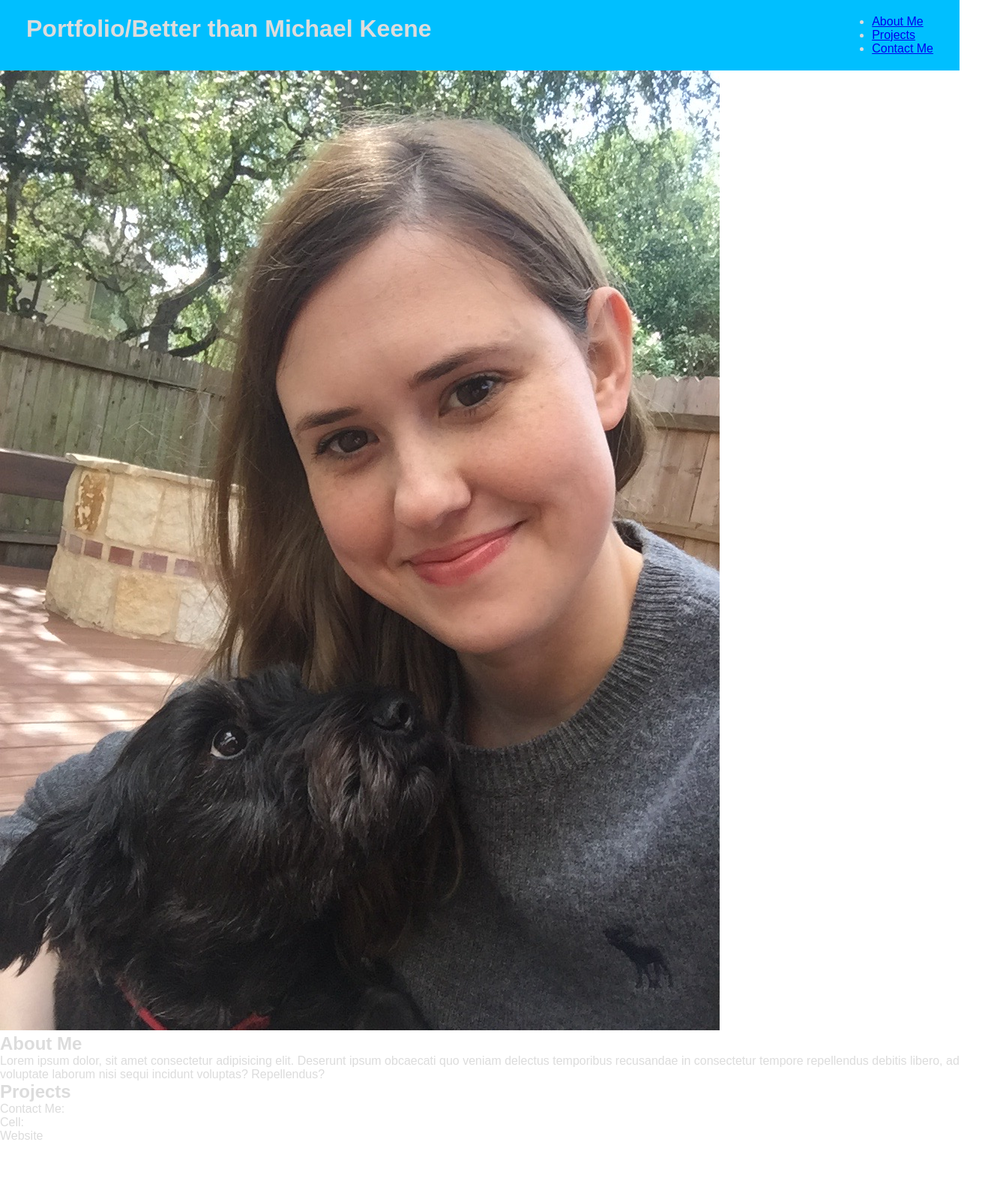
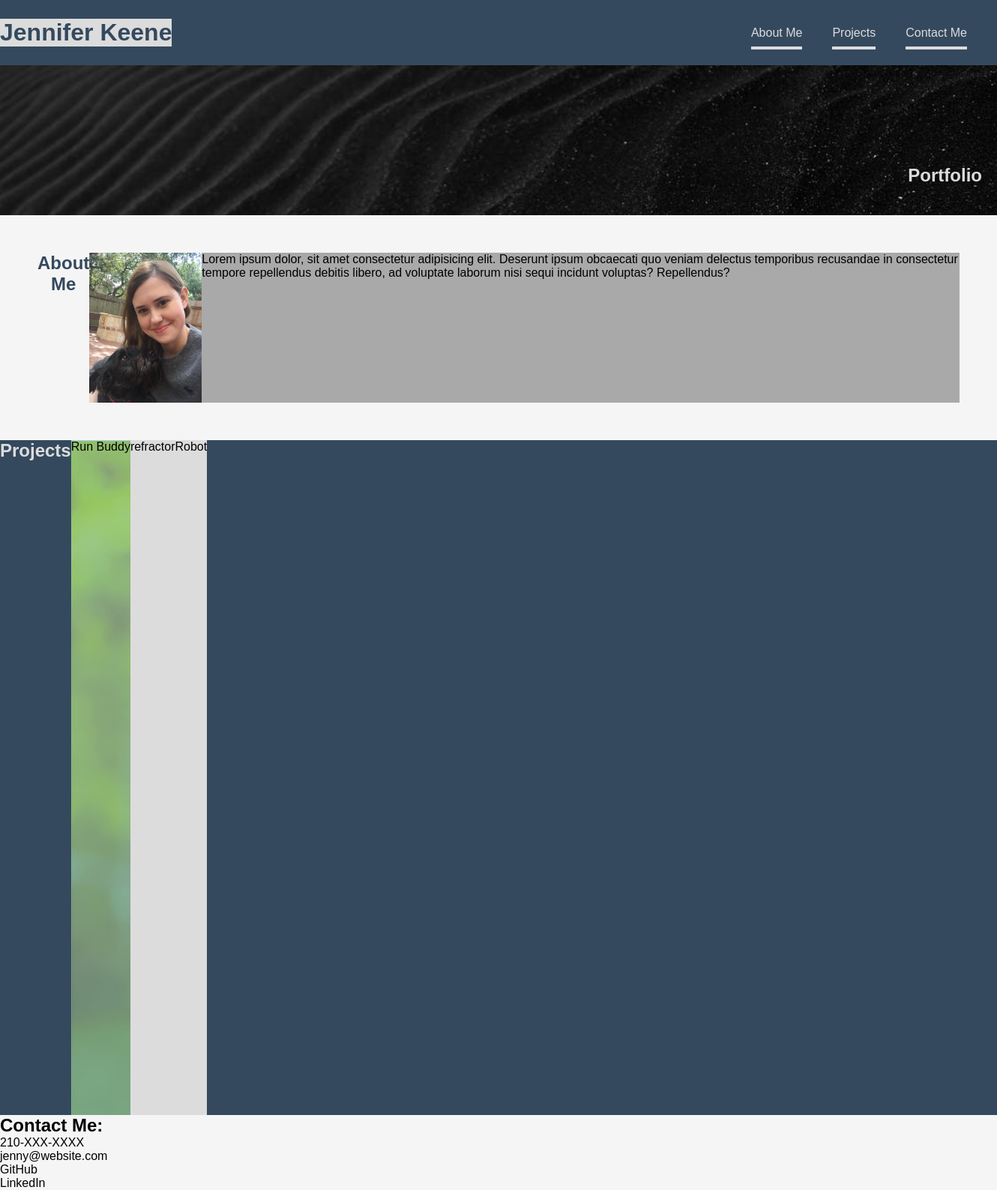
Before and after one commit to jennyk1989/portfolio, a plain HTML site: page index.html in a window 1280 px wide. Shown: the whole page at 75% size, 1330 px wide, since content can reach past the window. Before the commit the page ends 1524 px from the top, so only its background shows below. Drawn offline with Linux system fonts and the light colour scheme.

Commit message:
a lot of CSS work

```diff
--- a/assets/css/style.css
+++ b/assets/css/style.css
@@ -1,20 +1,145 @@
+/*overrides default CSS style*/
 * {
-    box-sizing: border-box;
     margin: 0;
     padding: 0;
+    box-sizing: border-box;
+}
+/*********    Variables    *********/
+
+
+/********BODY*********/
+/*BODY body style*/
+body {
+    background-color: whitesmoke;
+    font-family: Arial, Helvetica, sans-serif;
+    display: flex;
+    flex-direction: column;
+    justify-content: space-between;
+    flex-wrap: wrap;
+    margin: 0;
+    text-decoration: none;
 }
 
-/*body style*/
-body {
-    color:gainsboro;
-    font-family: Arial, Helvetica, sans-serif;
-}
-
+/*********    Child 1...Header    *********/
 /* header & navigation bar styling */
 header {
-    padding: 20px 35px;
-    background-color:deepskyblue;
+
     display: flex;
     justify-content: space-between;
     flex-wrap: wrap;
+    list-style: none;
+
+    background-color: #34495E;
+    color:gainsboro;
+
 }
+
+header h1 {
+    background-color: gainsboro;
+    color: #34495E;
+    margin-top: 25px;
+    margin-bottom: 25px;
+}
+
+header nav {
+    display: flex;
+    justify-content: space-around;
+
+}
+header nav ul {
+    display: flex;
+    flex-wrap: wrap;
+    justify-content: space-between;
+    align-items: center;
+    padding-right: 20px;
+    list-style: none;
+
+}
+
+header nav ul li {
+    margin: 10px 20px;
+}
+
+header nav ul li a {
+    text-decoration: none;
+    color: gainsboro;
+    border-bottom: 4px solid;
+    padding: 10px 0;
+}
+
+/*-------------------------------------------------------------------------*/
+
+/*********    Child 2...hero section    *********/
+/* "Portfolio" & background image styling*/
+.hero {
+    height: 200px;
+    background-image: url("../images/black-sand.jpeg");
+    background-size: cover;
+}
+
+.hero h1 {
+    display: flex;
+    justify-content: flex-end;
+    color: gainsboro;
+    margin-top: 10%;
+    margin-right: 20px;
+}
+/*-------------------------------------------------------------------------*/
+
+/*********     Child 3...about me Section     *********/
+
+/* "about me" section styling*/
+.aboutme {
+    width: 100%;
+    padding: 25px;
+    margin: 25px;
+    display: flex;
+    flex-direction: row;
+    flex-wrap: none;
+    justify-content: space-around;
+}
+
+/**GRANDKID 1..."about me"**/
+.aboutme h2 {
+    color: #34495E;
+    text-align: center;
+}
+/**GRANDKID 2...image**/
+.aboutme img {
+    height: 200px;
+}
+
+/**GRANDKID 3...text*/
+.aboutme p {
+    background-color: darkgray;
+}
+/*-------------------------------------------------------------------------*/
+
+/*********     Child 4...projects Section     *********/
+.projects {
+    display: flex;
+    flex-direction: row;
+    background-color: #34495E;
+    height: 900px;
+}
+
+.projects h2 {
+    color:gainsboro;
+
+}
+.project-boxes {
+    display: flex;
+    background-color: gainsboro;
+}
+
+.run-buddy {
+    background-image: url("../images/hero-bg.jpeg");
+}
+/*-------------------------------------------------------------------------*/
+
+/*********     Child 5...footer/ contact me Section     *********/
+.footer {
+    background-color: #34495E;
+    display: flex;
+}
+/*-------------------------------------------------------------------------*/
--- a/index.html
+++ b/index.html
@@ -3,88 +3,99 @@
     <head>
         <meta charset="UTF-8">
         <meta name= "viewpport" content="width=device-width, initial scale=1.0">
-        <!--link to CSS styling-->
         <link rel="stylesheet" href="./assets/css/style.css">
         <title>Jennifer Keene</title>
     </head>
 
     <body>
-        <!--header-->
+        <!--CHILD ONE...header-->
         <header>
-            <h1>
-                Portfolio/Better than Michael Keene
-            </h1>
+            <span>
+                <h1>Jennifer Keene</h1>
+            </span>
 
             <!--nav bar-->
             <nav>
                 <ul>
-                    <li>
-                        <a href="#About-Me">About Me</a>
-                    </li>
-                    <li>
-                        <a href="#Projects">Projects</a>
-                    </li>
-                    <li>
-                        <a href=#Contact">Contact Me</a>
-                    </li>
+                    <li> <a href="#About-Me">About Me</a> </li>
+                    <li> <a href="#Projects">Projects</a> </li>
+                    <li> <a href=#Contact">Contact Me</a> </li>
                 </ul>
             </nav>
         </header>
 
-        <!--hero section-->
+        <!--CHILD TWO...hero section-->
         <section class="hero">
+            <h1>Portfolio</h1>
+        </section>
+
+        <!--CHILD THREE...about me section-->
+        <section id= "aboutme" class="aboutme">
+            <h2>About Me</h2>
                 <!--image of me-->
             <img src="./assets/images/jennyk.JPG">
-        </section>
-
-        <!--about me section-->
-        <section id= "About-Me">
-            <h2>About Me</h2>
             <p>
                     Lorem ipsum dolor, sit amet consectetur adipisicing elit. Deserunt ipsum obcaecati quo veniam delectus temporibus recusandae in consectetur tempore repellendus debitis libero, ad voluptate laborum nisi sequi incidunt voluptas? Repellendus?
             </p>
         </section>
 
-        <!--work/projects section-->
-        <section id="Projects">
+        <!--CHILD FOUR...work/projects section-->
+        <section id="Projects" class=projects>
             <h2>Projects</h2>
+            <section class="project-boxes">
 
                 <!--run buddy project-->
-
+                <article class="run-buddy">
+                    Run Buddy
+                </article>
                 <!--subtitle HTML/CSS-->
 
                 <!--link to project-->
 
                 <!--code refractor project-->
+                <article class="refractor">
 
+                    refractor
+                </article>
                 <!--subtitle HTML/CSS refractor-->
 
                 <!--link to project-->
 
                 <!--robot game project-->
-
+                <article class="robot">
+                    Robot
+                </article>
                 <!--subtitle JavaScript-->
 
                 <!--link to project-->
 
             </section>
+        </section>
 
-        <!--footer-->
+        <!--CHILD FIVE...footer/contact info-->
         <footer id="Contact">
+            <h2>
                 Contact Me:
+            </h2>
 
-            <!--second nav bar-->
-            <nav>
             <ul>
+                <!--phone number-->
                 <li>
-                        Cell:
+                    210-XXX-XXXX
                 </li>
-
+                <!--website-->
                 <li>
-                        Website
+                    jenny@website.com
+                </li>
+                <!--GitHub link-->
+                <li>
+                    GitHub
+                </li>
+                <!--LinkedIn link-->
+                <li>
+                    LinkedIn
                 </li>
             </ul>
-            </nav>
         </footer>
     </body>
 </html>
```
Also changed, not shown: assets/images/black-sand.jpeg (added), assets/images/hero-bg.jpeg (added), 2 other files. Lines whose indentation alone changed are shown as unchanged.
